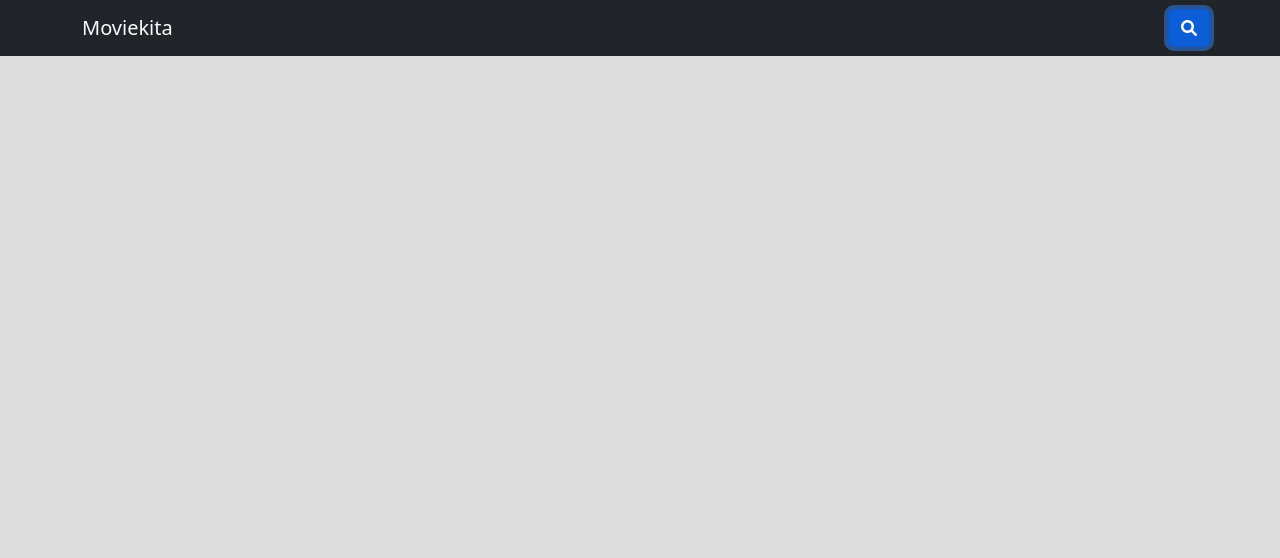
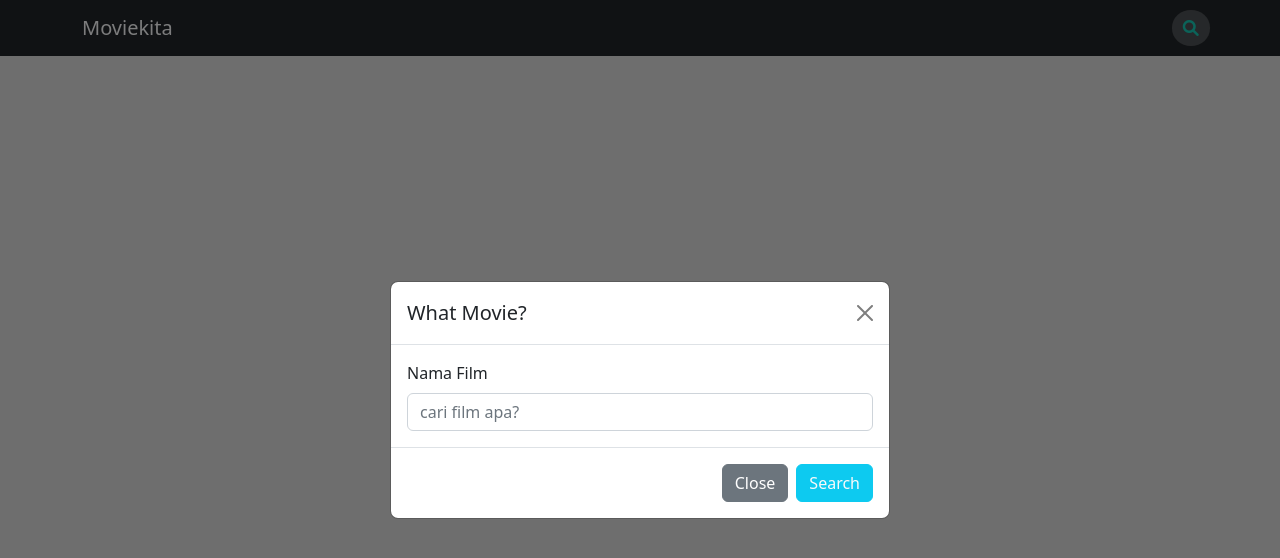
Before and after one commit to elangyudha280/website-deskripsi-movie-omdbAPI, a plain HTML site: page index.html in a window 1280 px wide. Both pictures are taken after a click on the button 1189 px from the left and 28 px from the top of the page. Drawn offline with nearby package versions, Linux system fonts and the light colour scheme.

Commit message:
selesai fitur navbar

```diff
--- a/css/index.css
+++ b/css/index.css
@@ -24,5 +24,31 @@ main.template {
   position: absolute;
   right: 0em;
 }
+.input-nav-container .btn-icon-input {
+  border-radius: 50%;
+  background: rgba(255, 255, 255, 0.2);
+  border: none;
+  color: rgb(23, 198, 178);
+  transition: 0.3s;
+  display: grid;
+  padding: 0.6em 0.7em;
+  place-items: center;
+}
+.btn-icon-input i {
+  transition: 0.3s;
+}
+.btn-icon-input:active,
+.btn-icon-input:active i {
+  transform: scale(0.9);
+}
 
 /* end code navbar */
+
+/* code for media < 768px / mobile */
+@media only screen and (max-width: 768px) {
+  .input-nav-container {
+    position: absolute;
+    right: 1em;
+  }
+}
+/* code for media < 768px / mobile */
--- a/index.html
+++ b/index.html
@@ -14,16 +14,42 @@
     <main class="template">
         <!-- code untuk navbar -->
 
-        <nav class="navbar navbar-expand-lg bg-dark ">
+        <nav class="navbar navbar-expand-lg bg-dark py-2">
             <div class="container">
               <a class="navbar-brand text-light text-capitalize" href="#">moviekita</a>
               <div class="input-nav-container ">
-                <button class="btn btn-primary btn-icon-input">
+                <button class="btn  btn-icon-input" data-bs-toggle="modal" data-bs-target="#staticBackdrop">
                  <i class="fa-solid fa-magnifying-glass"></i>
                 </button>
               </div>
             </div>
           </nav>
+          <!-- code modal nav -->
+
+
+
+                      <!-- Modal -->
+                      <div class="modal fade" id="staticBackdrop" data-bs-backdrop="static" data-bs-keyboard="false" tabindex="-1" aria-labelledby="staticBackdropLabel" aria-hidden="true">
+                        <div class="modal-dialog modal-dialog-centered">
+                          <div class="modal-content">
+                            <div class="modal-header">
+                              <h5 class="modal-title" id="staticBackdropLabel">What Movie?</h5>
+                              <button type="button" class="btn-close" data-bs-dismiss="modal" aria-label="Close"></button>
+                            </div>
+                            <div class="modal-body">
+                              <label for="input_movie" class="form-label">Nama Film</label>
+                              <input class="form-control" name="input_movie" type="text" placeholder="cari film apa?" aria-label="default input example">
+                            </div>
+                            <div class="modal-footer">
+                              <button type="button" class="btn btn-secondary" data-bs-dismiss="modal">Close</button>
+                              <button type="button" class="btn btn-info text-light btn-search-movie"  data-bs-dismiss="modal">Search</button>
+                            </div>
+                          </div>
+                        </div>
+                      </div>
+
+
+          <!-- end code modal nav -->
 
         <!-- end code untuk navbar -->
     </main>
```
